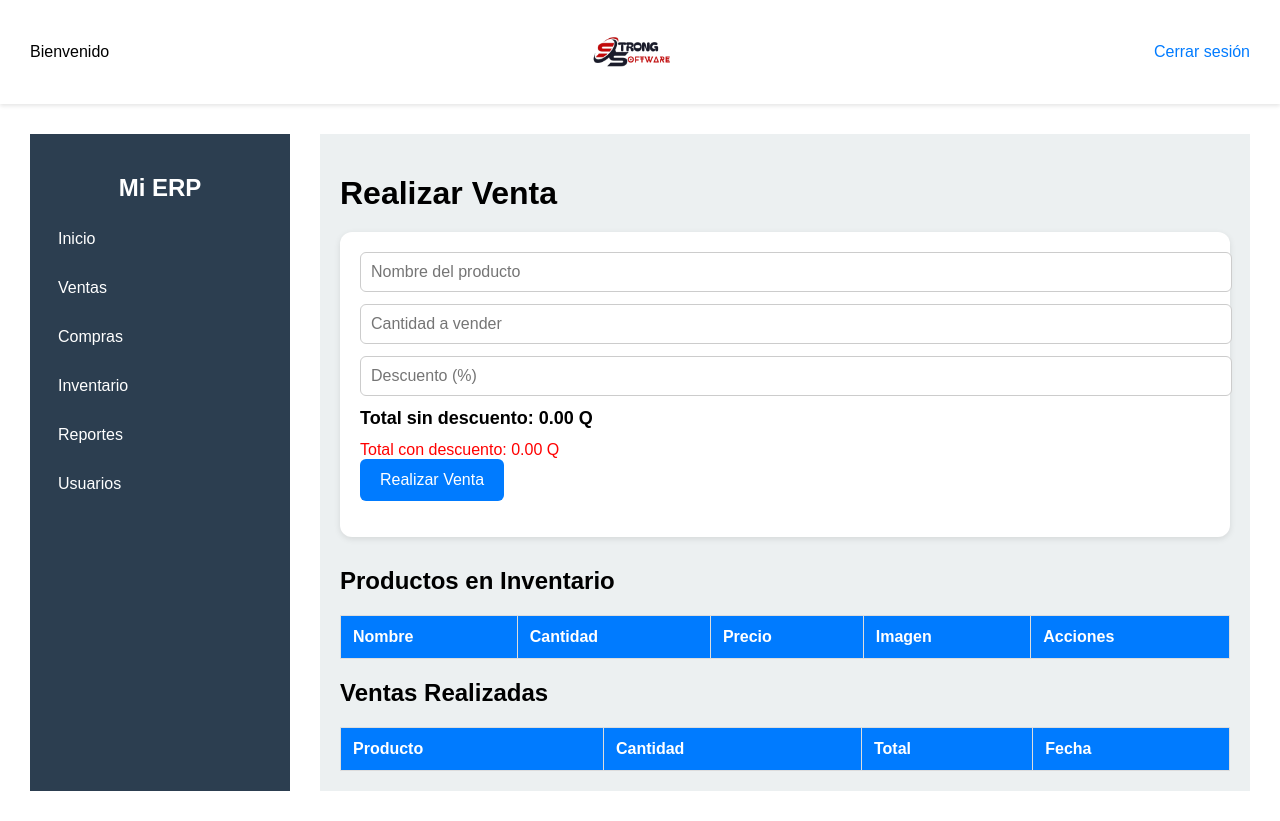
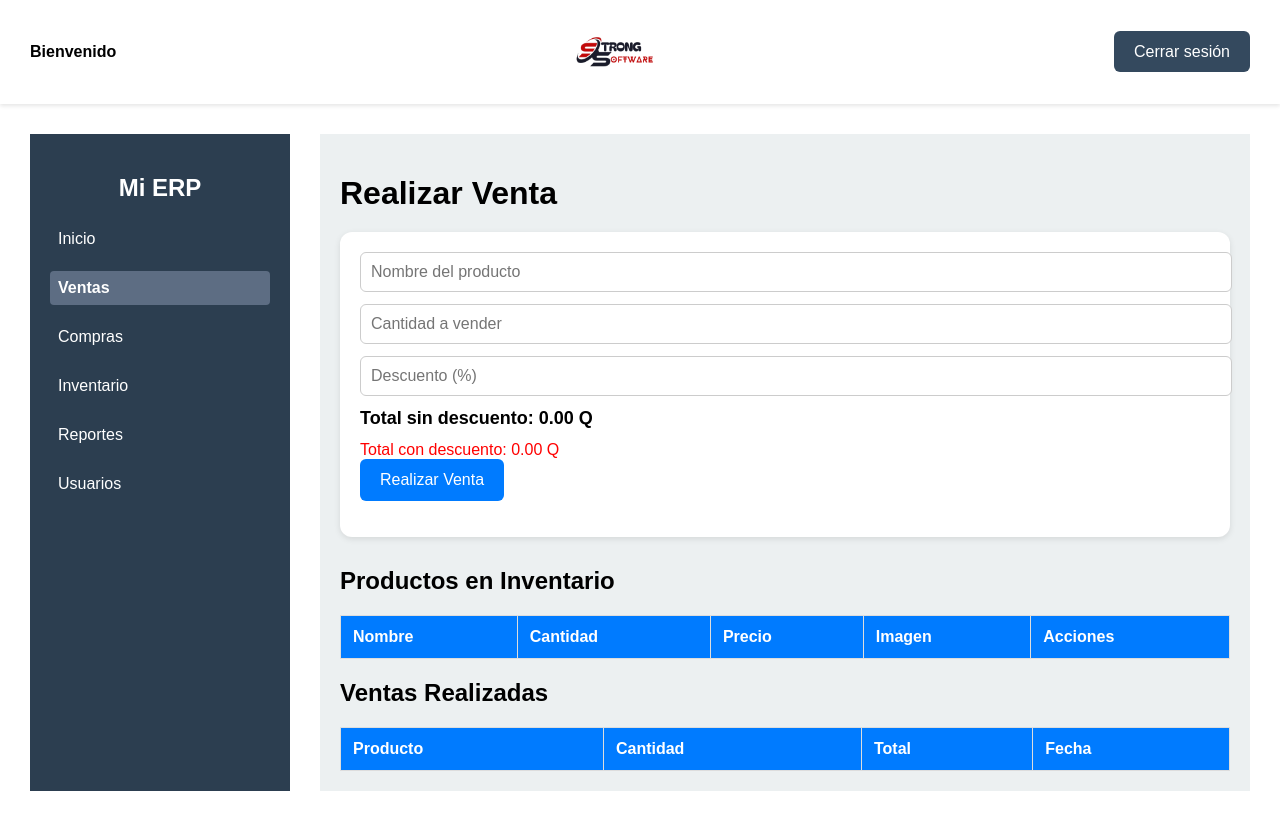
Before and after one commit to CAPM26/App_TechERP, a plain HTML site: page ventas.html in a window 1280 px wide. Drawn offline with Linux system fonts and the light colour scheme; no server answers.

Commit message:
Cambios visuales en el sidebar

```diff
--- a/ventas.html
+++ b/ventas.html
@@ -22,19 +22,25 @@
       box-shadow: 0 2px 4px rgba(0,0,0,0.1);
     }
 
+    .left-text {
+      font-size: 16px;
+    }
+
     .logo {
       height: 80px;
     }
 
     .logout {
       text-decoration: none;
-      color: #007bff;
+      padding: 12px 20px;
+      background-color: #34495e;
+      color: white;
+      border: none;
+      border-radius: 6px;
+      cursor: pointer;
       font-size: 16px;
     }
-
-    .logout:hover {
-      text-decoration: underline;
-    }
+    .logout:hover { background-color: #0056b3;  }
 
     .content {
       display: flex;
@@ -182,12 +188,20 @@
     .stock-bajo {
       background-color: #ffe5e5 !important;
     }
+    #usuario-logueado {
+      font-weight: bold;
+      font-size: 16px;
+    }
+    .sidebar ul li a.active {
+      background-color: #5d6d83;
+      font-weight: bold;
+    }
   </style>
 </head>
 <body>
   <div class="header">
     <div class="header-column">
-      <span class="left-text" id="usuario-logueado">Bienvenido</span>
+      <span id="usuario-logueado">Bienvenido</span>
     </div>
     <div class="header-column center-column">
       <img src="logo3-removebg-preview.png" alt="Logo del ERP" class="logo" />
@@ -436,6 +450,15 @@
       document.getElementById('totalSinDescuento').textContent = "0.00 Q";
       document.getElementById('totalConDescuento').textContent = "0.00 Q";
     });
+    // Marcar la opción activa en el sidebar
+    const links = document.querySelectorAll('.sidebar a');
+    const currentPage = window.location.pathname.split("/").pop(); // por ejemplo: "usuarios.html"
+
+    links.forEach(link => {
+    if (link.getAttribute("href") === currentPage) {
+      link.classList.add("active");
+      }
+    });
   </script>
 </body>
 </html>
```
Also changed, not shown: Compras.html (+26 -3 lines), dashboard.html (+23 -3 lines), inventario.html (+26 -3 lines), reportes.html (+25 -6 lines), usuarios.html (+26 -3 lines).
